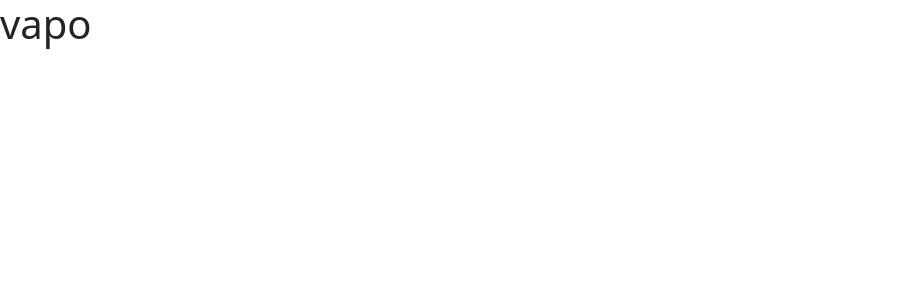
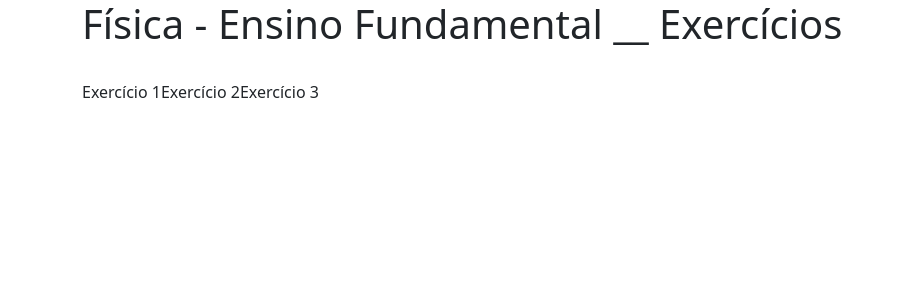
Before and after one commit to zBlasius/PhysiLab2d, a React (Create React App) app: page /elementary-physics in a window 1280 px wide. Shown: the top 300 px of the page, without its empty margins (0-904 px from the left). Built offline with nearby package versions, Linux system fonts and the light colour scheme.

Commit message:
Seleção de matéria

```diff
--- a/src/database/exercises.json
+++ b/src/database/exercises.json
@@ -1,9 +1,13 @@
 {
   "elementary-physics": {
-    "dynamic": {
-      "exercise01": {},
-      "exercise02": {},
-      "exercise03": {}
+    "exercise01": {
+      "name": "Exercício 1"
+    },
+    "exercise02": {
+      "name": "Exercício 2"
+    },
+    "exercise03": {
+      "name": "Exercício 3"
     }
   }
 }
--- a/src/pages/App/App.js
+++ b/src/pages/App/App.js
@@ -1,14 +1,22 @@
+import subjectsJSON from "../../database/subjects.json";
+
 import "./reset.css";
 import "bootstrap/dist/css/bootstrap.min.css";
 import { Route, Routes } from "react-router-dom";
 import SubjectSelection from "../SubjectSelection/SubjectSelection";
+import ExerciseSelection from "../ExerciseSelection/ExerciseSelection";
 
 function App() {
   return (
     <Routes>
       <Route path="/">
         <Route index element={<SubjectSelection />} />
-        <Route path="elementary-physics" element={<h1>vapo</h1>} />
+        <Route
+          path="elementary-physics"
+          element={
+            <ExerciseSelection subject={subjectsJSON["elementary-physics"]} />
+          }
+        />
       </Route>
     </Routes>
   );
--- /dev/null
+++ b/src/pages/ExerciseSelection/ExerciseSelection.js
@@ -0,0 +1,30 @@
+import exercisesJSON from "../../database/exercises.json";
+
+import React, { useEffect, useState } from "react";
+import { Container } from "react-bootstrap";
+
+const ExerciseSelection = ({ subject }) => {
+  const [exercises, setExercises] = useState(null);
+
+  useEffect(() => {
+    if (subject?.key && !exercises) {
+      setExercises(Object.values(exercisesJSON[subject.key]) ?? []);
+    }
+  }, [subject, exercises]);
+
+  return (
+    <Container
+      style={{
+        display: "flex",
+        flexDirection: "column",
+        gap: 24,
+      }}
+    >
+      <h1>{subject?.name ?? ""} __ Exercícios</h1>
+
+      {exercises?.map((exercise) => exercise.name)}
+    </Container>
+  );
+};
+
+export default ExerciseSelection;
```
Also changed, not shown: src/pages/SimulationSelection/SimulationSelection.js (deleted, +0 -19 lines).
